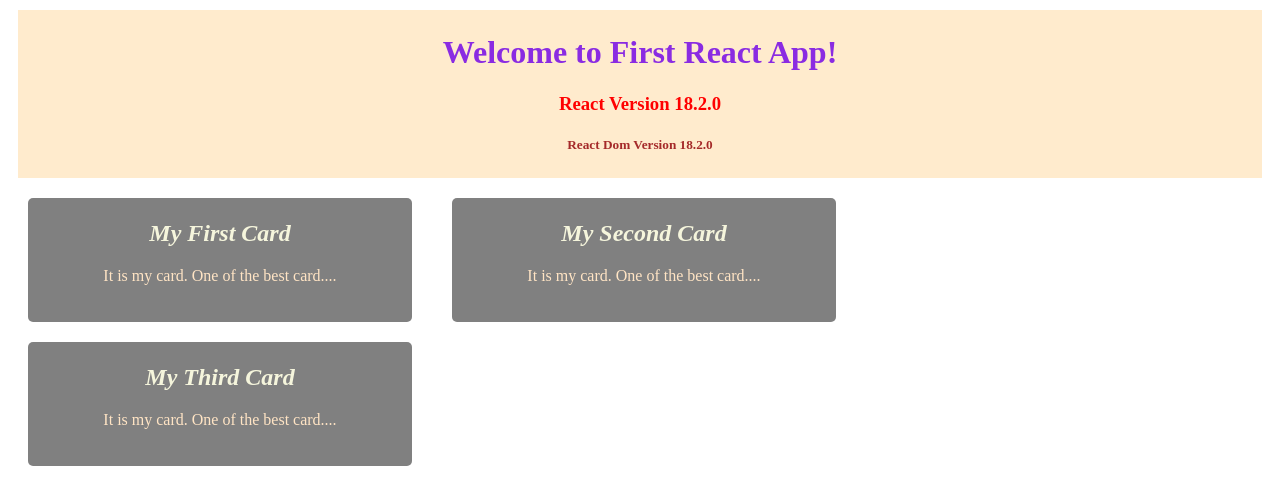
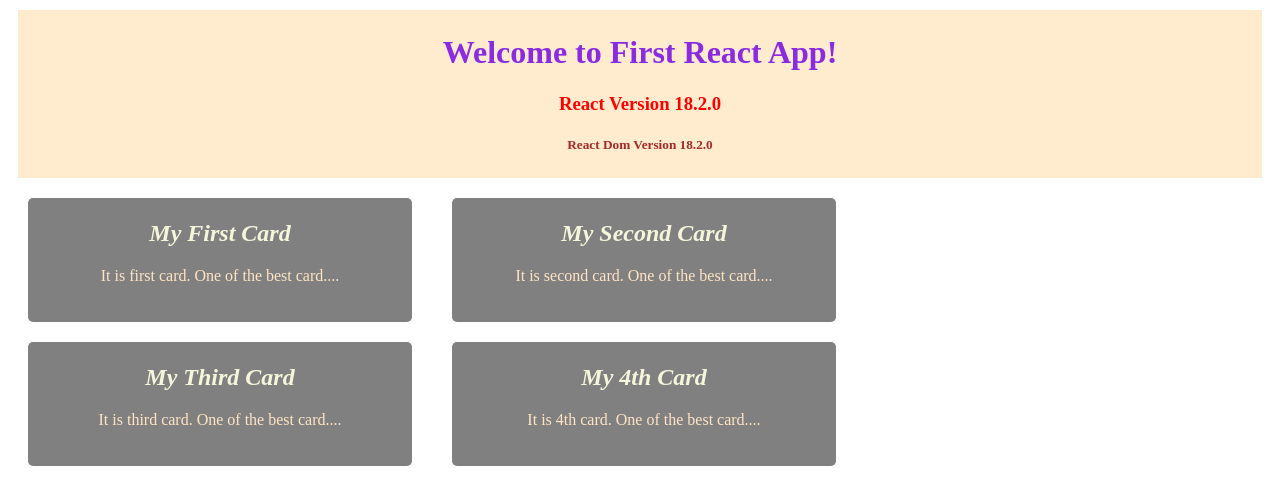
Before and after one commit to nazmuljuit/first-react-app, a React (Create React App) app: page / in a window 1280 px wide. Shown: the top 504 px of the page. Built offline with nearby package versions, Linux system fonts and the light colour scheme.

Commit message:
mapping data to components

```diff
--- a/src/App.js
+++ b/src/App.js
@@ -1,6 +1,7 @@
 import React from "react";
 import "./index.css";
 import Card from "./components/Card";
+import Data from "./data.json";
 
 const wlcome = 'Welcome to First React App!';
 const reactVersion = 'React Version 18.2.0';
@@ -8,16 +9,21 @@
 
 function App()
 {
+    let items = [];
+    /*for(let x=0;x< Data.length;x++){
+    	items.push(<Card cardTitle={Data[x].title} cardDescriptions={Data[x].description} />)
+    }*/
 
+    items = Data.map((item,index) => <Card key={index} cardTitle={item.title} cardDescriptions={item.description} />);
     return <div>
         <div className="headingDiv">
             <h1>{wlcome}</h1>
             <h3>{reactVersion}</h3>
             <h5 className='headerFive'>{reactDomV}</h5>
         </div>
-    <Card cardTitle="My First Card" cardDescriptions="It is my card. One of the best card...."/>
-    <Card cardTitle="My Second Card" cardDescriptions="It is my card. One of the best card...."/>
-    <Card cardTitle="My Third Card" cardDescriptions="It is my card. One of the best card...."/>
+        {items}
+
+
 
     </div>
 
--- /dev/null
+++ b/src/data.json
@@ -0,0 +1,23 @@
+    [
+    	{
+    		"title": "My First Card",
+    		"description": "It is first card. One of the best card...."
+
+    	},
+    	{
+    		"title": "My Second Card",
+    		"description": "It is second card. One of the best card...."
+
+    	},
+    	{
+    		"title": "My Third Card",
+    		"description": "It is third card. One of the best card...."
+
+    	},
+    	{
+    		"title": "My 4th Card",
+    		"description": "It is 4th card. One of the best card...."
+
+    	}
+
+    ]
```
